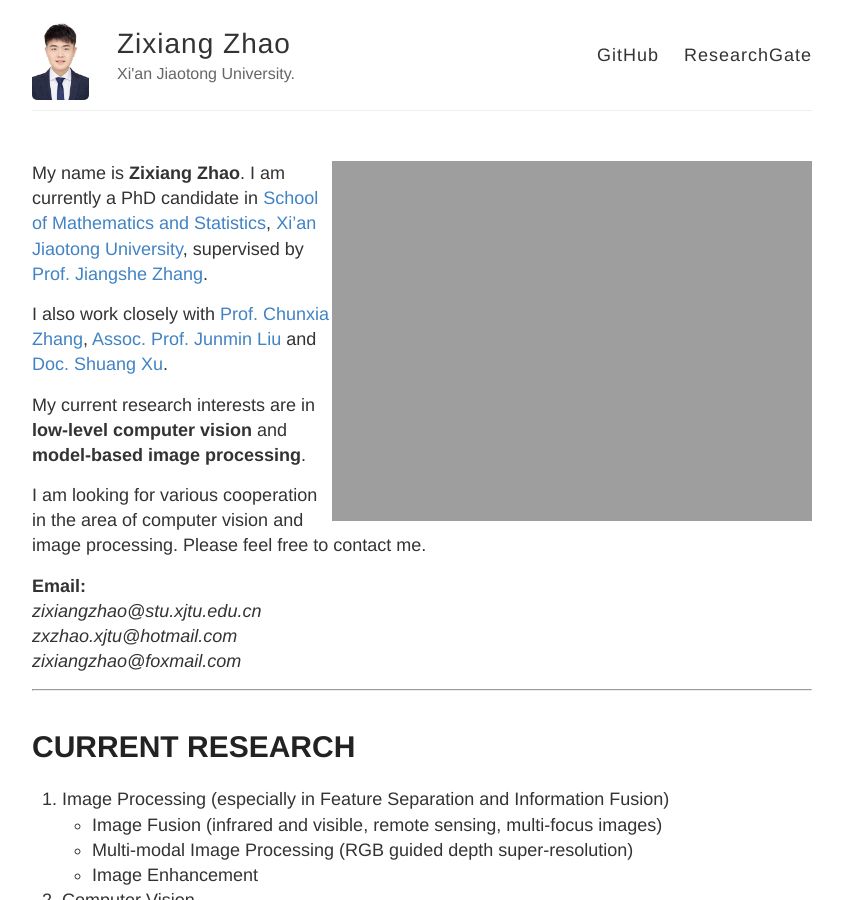
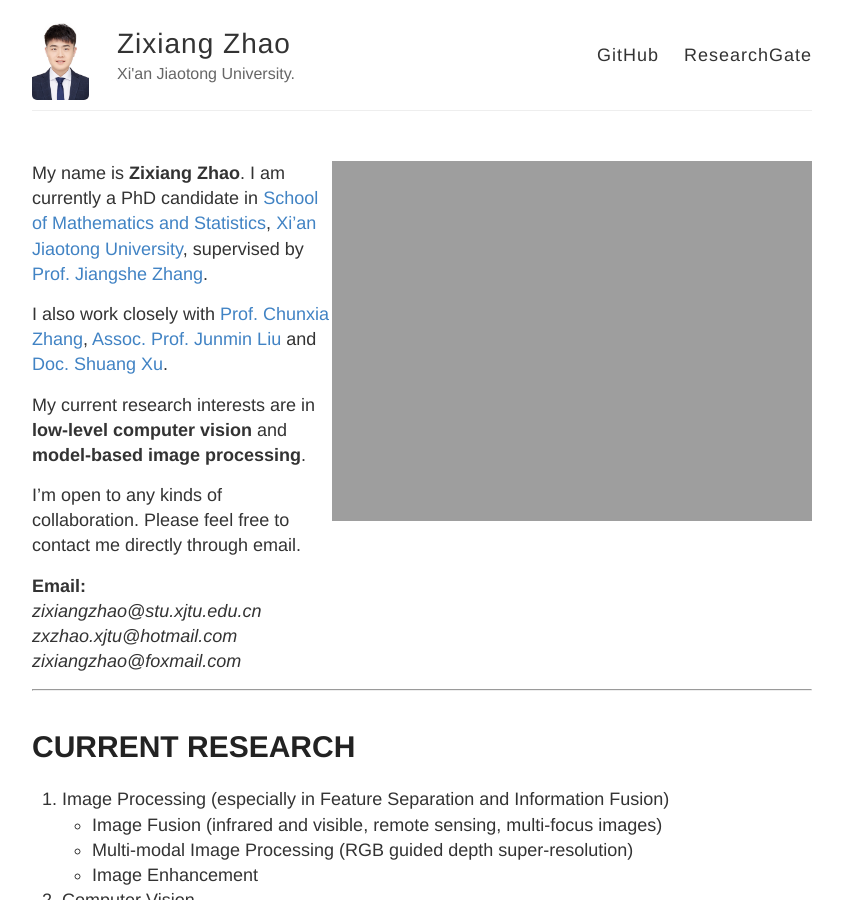
Before and after one commit to Zhaozixiang1228/Zhaozixiang1228.github.io, a Jekyll site: the page built from index.md, in a window 1280 px wide and 900 px high. Shown: the whole window, without its empty margins (218-1061 px from the left). Built offline with Jekyll 4.4.1, drawn with Linux system fonts in a browser that asks for light colours; our own code applies the rules of GitHub Pages for plain Markdown files.

Commit message:
Update index.md

```diff
--- a/index.md
+++ b/index.md
@@ -6,7 +6,7 @@ I also work closely with [Prof. Chunxia Zhang](https://scholar.google.com/citati
 
 My current research interests are in **low-level computer vision** and **model-based image processing**.
 
-I am looking for various cooperation in the area of computer vision and image processing. Please feel free to contact me.
+I'm open to any kinds of collaboration. Please feel free to contact me directly through email.
 
 **Email:**
 *zixiangzhao@stu.xjtu.edu.cn*
```
